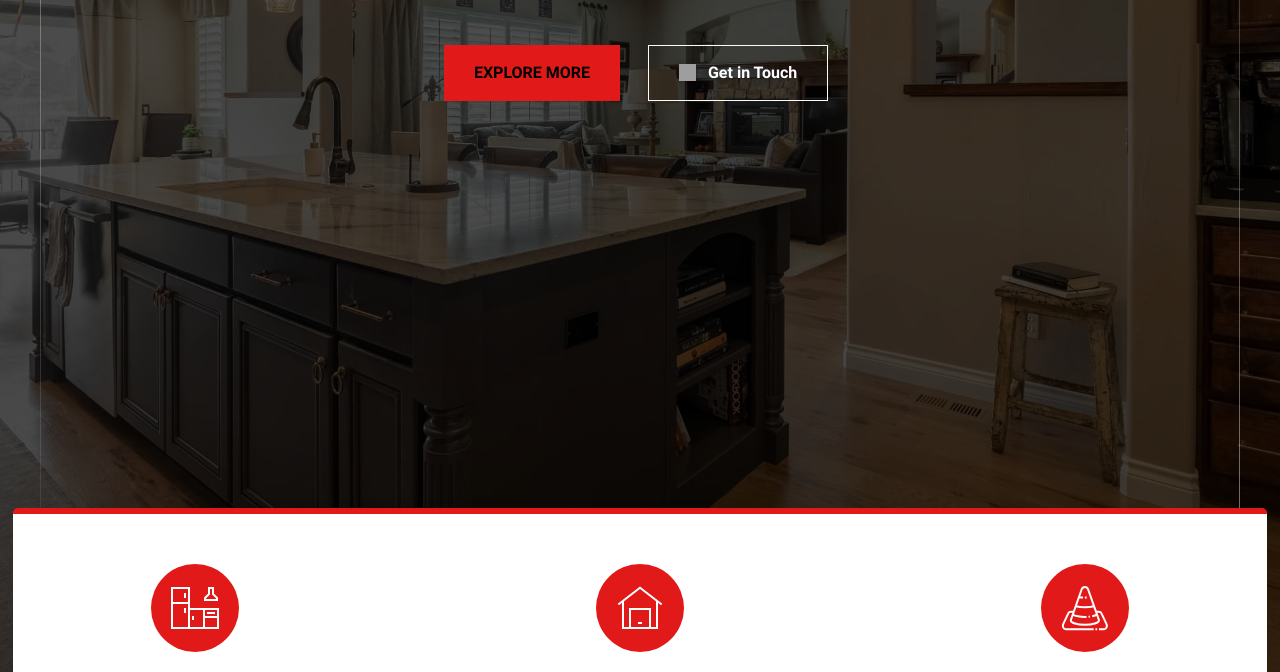
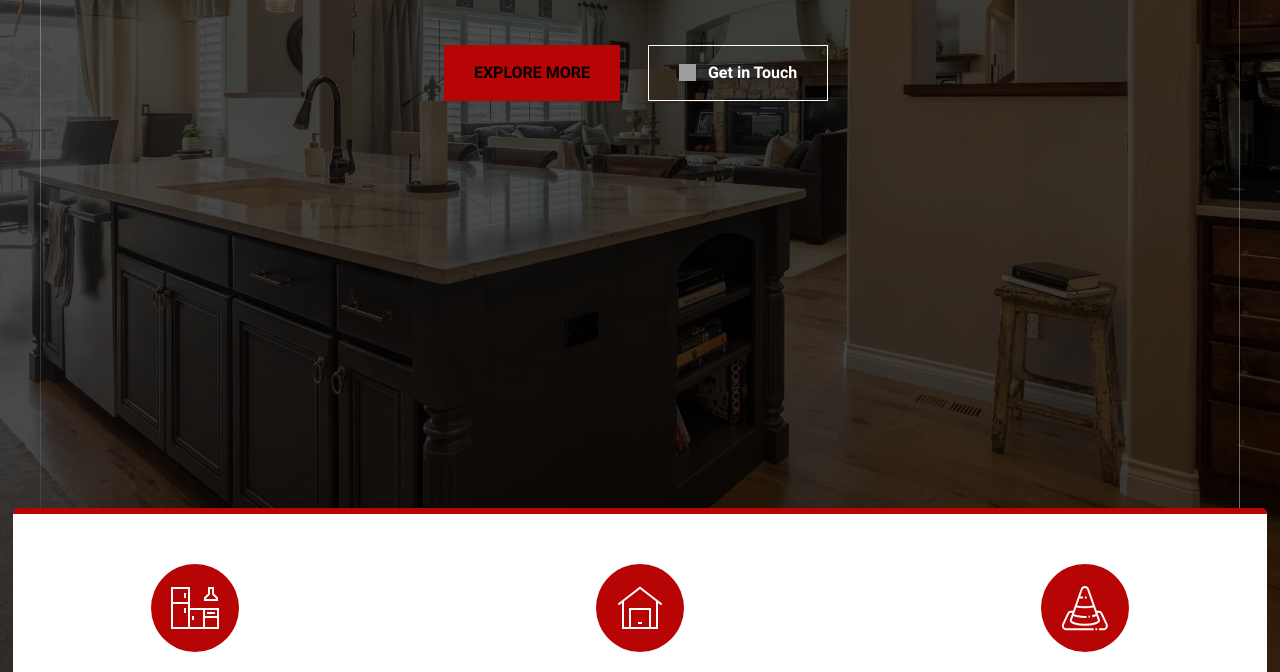
Before and after one commit to BrennenHammer/YCCustoms, an Eleventy site: page src/index.html in a window 1280 px wide. Shown: the part 445-1117 px from the top of the page. Built offline with nearby package versions, Linux system fonts and the light colour scheme; Eleventy itself is replaced by a stand-in of ours; files that its build step writes are made by us from their sources; grey boxes are pictures that could not be loaded.

Commit message:
new color

```diff
--- a/src/assets/sass/root.scss
+++ b/src/assets/sass/root.scss
@@ -8,8 +8,8 @@
 @media only screen and (min-width: 0rem) {
     // Website colors
     :root {
-        --primary: #e21919;
-        --primaryLight: #df1818;
+        --primary: #b70505;
+        --primaryLight: #e00505;
         --secondary: #001f3f;
         --secondaryLight: #001f3f;
         --headerColor: #1a1a1a;
```
Also changed, not shown: src/assets/css/root.css.
